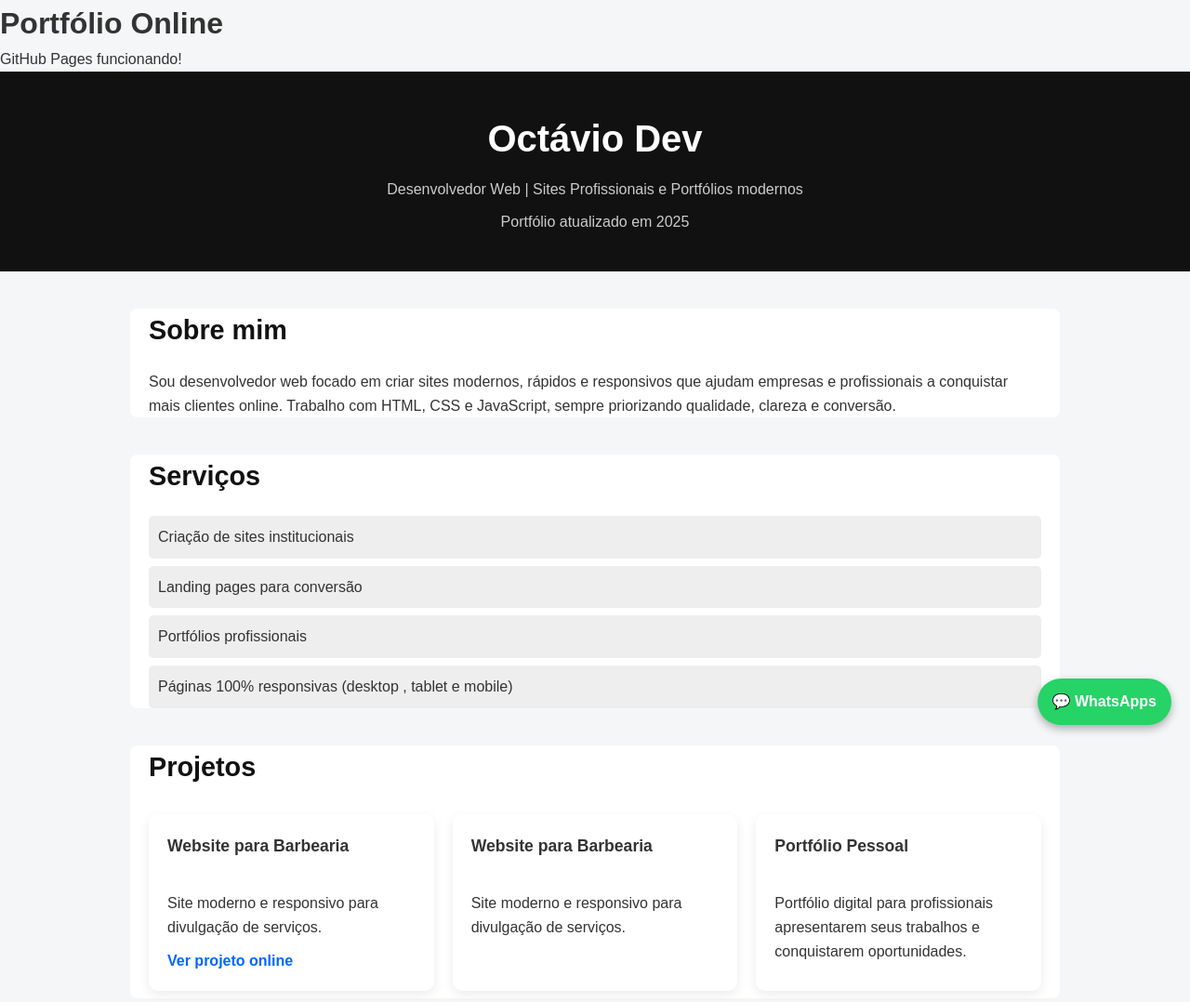
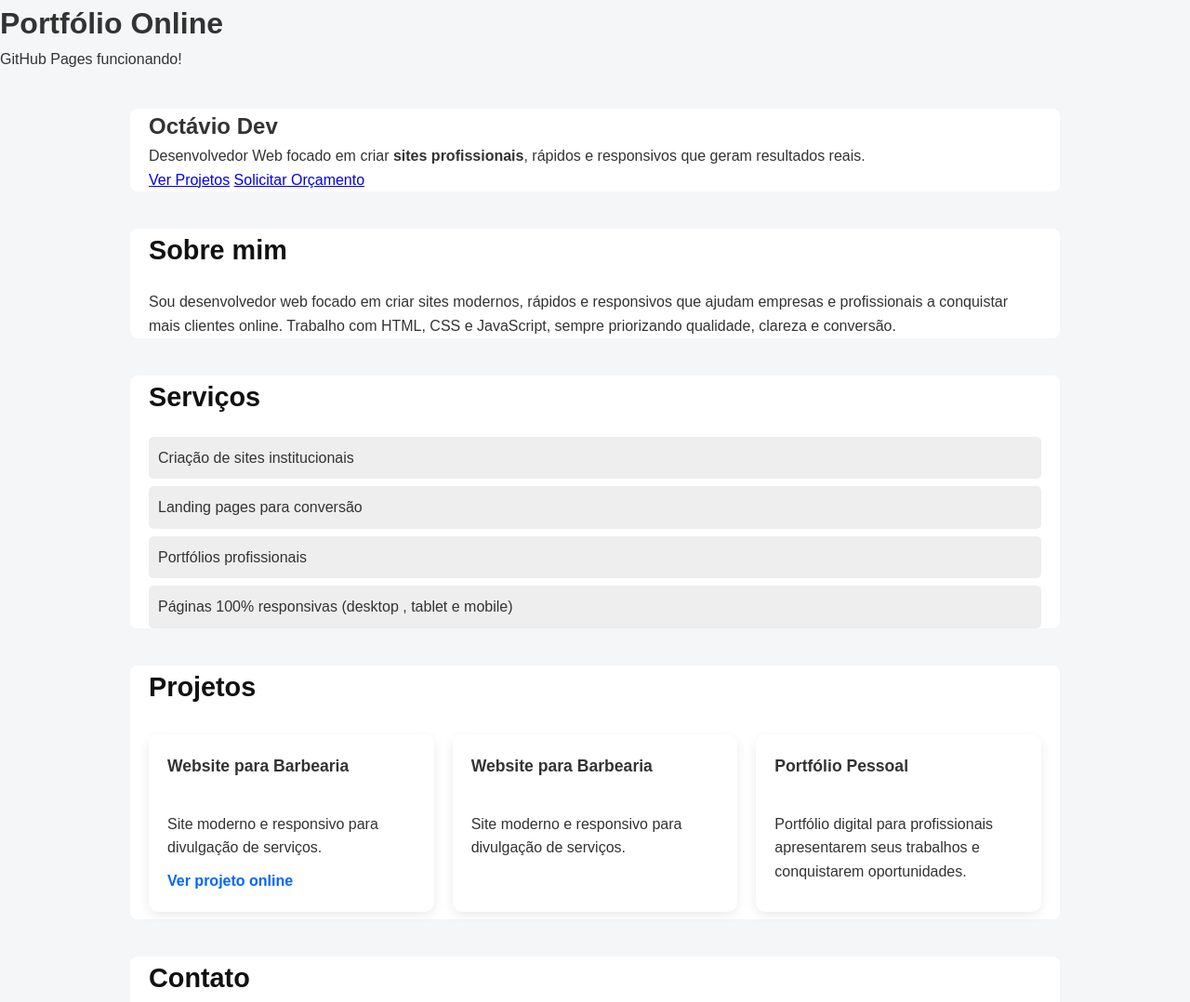
Before and after one commit to octavio-dev-byte/portfolio, a plain HTML site: page index.html in a window 1280 px wide. Shown: the top 1078 px of the page at 93% size. Drawn offline with Linux system fonts and the light colour scheme.

Commit message:
Update index.html

```diff
--- a/index.html
+++ b/index.html
@@ -17,18 +17,21 @@
 </body>
 </html>
 
-<header>
+<section class="hero">
+  <div class="hero-content">
     <h1>Octávio Dev</h1>
-    <p>Desenvolvedor Web | Sites Profissionais e Portfólios modernos</p>
-    <p>Portfólio atualizado em 2025</p>
-</header>
+    <p>
+      Desenvolvedor Web focado em criar <strong>sites profissionais</strong>,
+      rápidos e responsivos que geram resultados reais.
+    </p>
 
-<body>
-    <a href="https://wa.me/244924382048"
-   class="whatsapp-fixo"
-   target="_blank">
-  💬 WhatsApps
-</a>
+    <div class="hero-buttons">
+      <a href="#projetos" class="btn-primary">Ver Projetos</a>
+      <a href="#contato" class="btn-outline">Solicitar Orçamento</a>
+    </div>
+  </div>
+</section>
+
 
 
 <div class="container">
```
